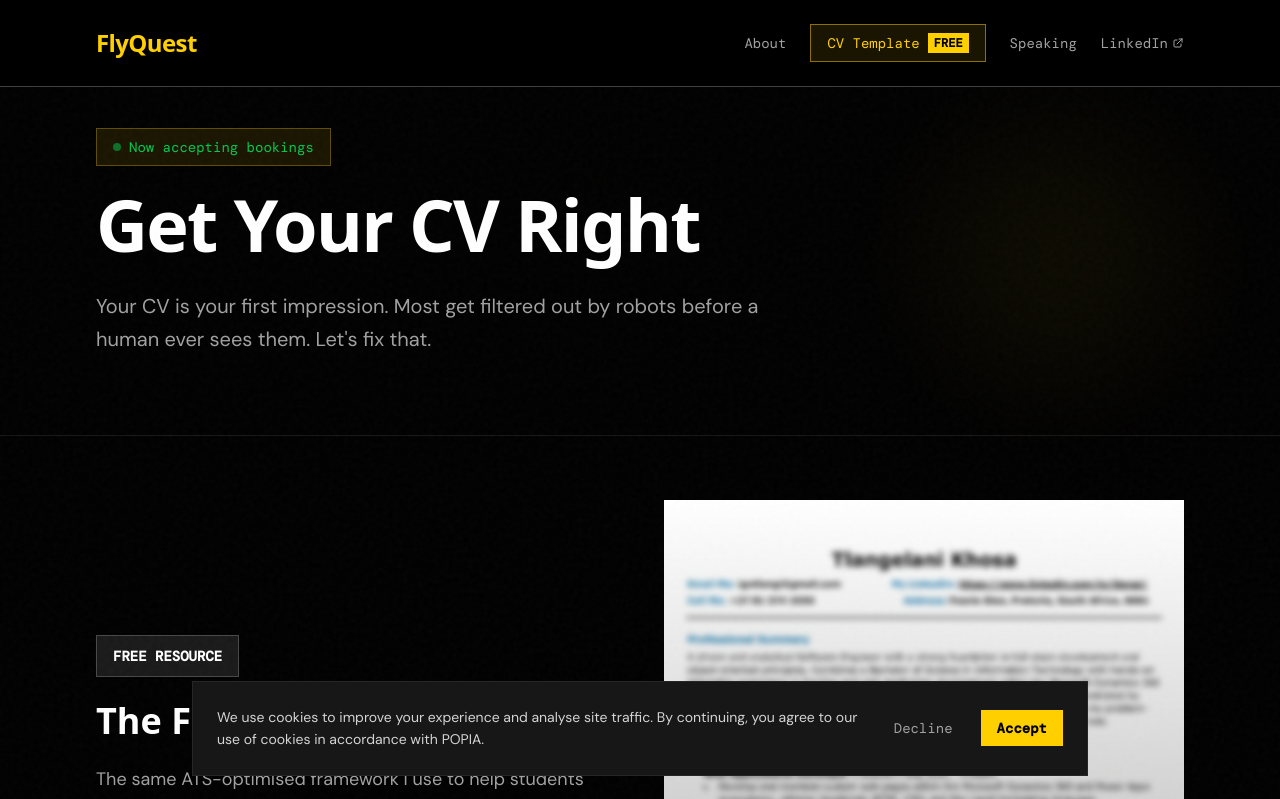
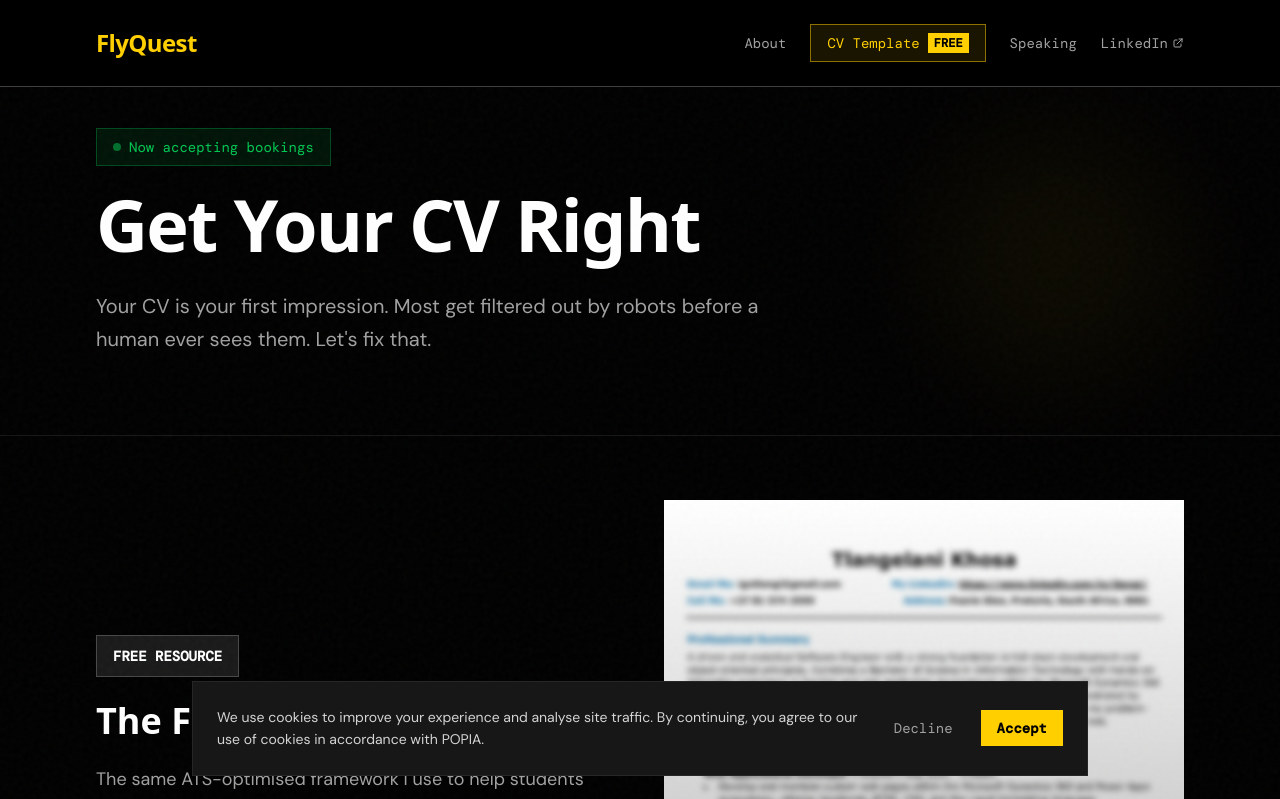
Before and after one commit to ignTlangi/flyquest-landing, a Next.js app: page /cv in a window 1280 px wide. Shown: the top 799 px of the page. Built offline with nearby package versions, Linux system fonts and the light colour scheme; a web font is replaced by a local one.

Commit message:
v16.3: Add testimonial names, green booking badge, reduce blur

```diff
--- a/app/cv/page.tsx
+++ b/app/cv/page.tsx
@@ -49,7 +49,7 @@ export default function CVPage() {
       {/* Hero Section */}
       <section className="relative px-6 md:px-12 lg:px-24 pt-28 md:pt-32 pb-20">
         <div className="max-w-4xl">
-          <div className="inline-flex items-center gap-2 bg-flyquest-gold/10 border border-flyquest-gold/30 px-4 py-2 mb-6">
+          <div className="inline-flex items-center gap-2 bg-green-500/10 border border-green-500/30 px-4 py-2 mb-6">
             <span className="w-2 h-2 bg-green-500 rounded-full animate-pulse"></span>
             <span className="text-green-500 font-mono text-sm">Now accepting bookings</span>
           </div>
@@ -455,7 +455,7 @@ export default function CVPage() {
                 "TK's feedback was incredibly detailed and specific. He pointed out things I never would have noticed.
                 Within two weeks of updating my CV, I landed three interviews."
               </p>
-              <p className="text-neutral-500 text-sm">— Coming soon</p>
+              <p className="text-neutral-500 text-sm">— Mogau Sehlapelo</p>
             </div>
 
             <div className="bg-neutral-950 border border-neutral-800 p-6 text-left">
@@ -470,12 +470,12 @@ export default function CVPage() {
                 "I was sending out applications for months with no response. After implementing TK's suggestions,
                 I finally understood what I was doing wrong. Game changer."
               </p>
-              <p className="text-neutral-500 text-sm">— Coming soon</p>
+              <p className="text-neutral-500 text-sm">— Shingai Dzino</p>
             </div>
           </div>
 
           <p className="text-neutral-600 text-sm mt-6">
-            Real testimonials from real students — coming as we help more people.
+            Reviews from students who transformed their job search.
           </p>
         </div>
       </section>
```
